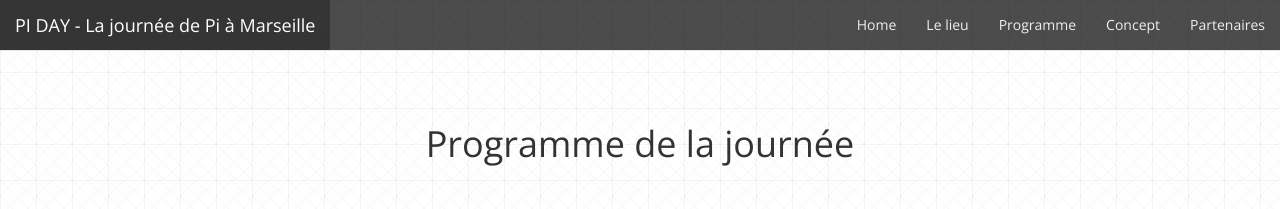
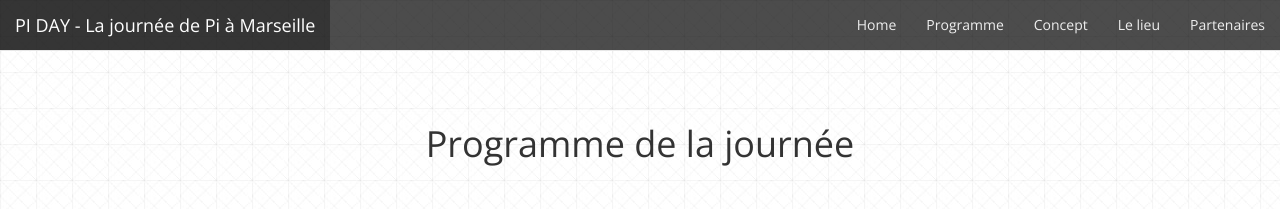
Before and after one commit to Piday/piday.github.io, a Jekyll site: the page built from programme.html, in a window 1280 px wide. Shown: the top 209 px of the page. Built offline with Jekyll 4.4.1, drawn with Linux system fonts in a browser that asks for light colours; nearby versions of some CDN libraries; Markdown is read by kramdown in place of the engine named in the settings.

Commit message:
ordre page
Mis le lieu après le programme et le concept.

```diff
--- a/_layouts/default.html
+++ b/_layouts/default.html
@@ -42,17 +42,17 @@
               <a class="page-link" href="{{ site.baseurl }}/">Home</a>
             </li>
             <li>
-              <a class="page-link" href="{{ '/Lieu/' | prepend: site.baseurl }}">Le lieu</a>
-            </li>
-            <li>
               <a class="page-link" href="{{ '/Programme/' | prepend: site.baseurl }}">Programme</a>
            </li>
            <li>
            <a href="{{ '/Concept/' | prepend: site.baseurl }}" class="page-link">Concept</a>
            </li>
-            <li>
+           <li>
+             <a class="page-link" href="{{ '/Lieu/' | prepend: site.baseurl }}">Le lieu</a>
+           </li>
+           <li>
               <a class="page-link" href="{{ '/Partenaires/' | prepend: site.baseurl }}">Partenaires</a>
-            </li>
+           </li>
           </ul>
         </div><!-- /.navbar-collapse -->
       </div><!-- /.container-fluid -->
```
